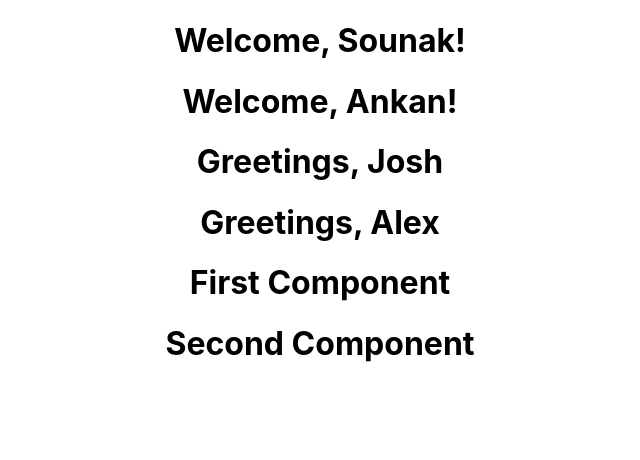
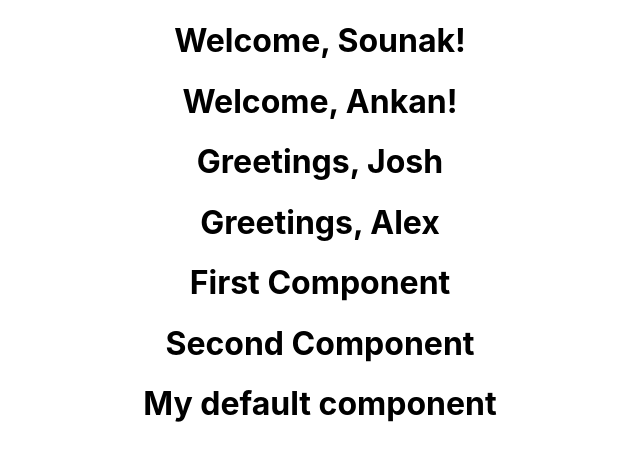
Before and after one commit to sounak999/React-Basics-Repository, a React (Create React App) app: page / in a window 1280 px wide. Shown: the top 460 px of the page, without its empty margins (320-960 px from the left). Built offline with nearby package versions, Linux system fonts and the light colour scheme.

Commit message:
0.1 => default export

```diff
--- a/src/App.js
+++ b/src/App.js
@@ -3,6 +3,7 @@ import './App.css';
 import Welcome from './component/Welcome';
 import Greeting from './component/Greeting';
 import { FirstComponent as FC, SecondComponent } from './component/MyComponent';
+import MC from './component/MyComponent'
 
 function App() {
   return (
@@ -16,6 +17,8 @@ function App() {
 		<FC />
 		<SecondComponent />
 
+		<MC />
+
     </div>
   );
 }
--- a/src/component/MyComponent.js
+++ b/src/component/MyComponent.js
@@ -5,3 +5,7 @@ export function FirstComponent() {
 export function SecondComponent() {
     return <h1>Second Component</h1>
 }
+
+export default function MyComponent() {
+    return <h1>My default component</h1>
+}
```
